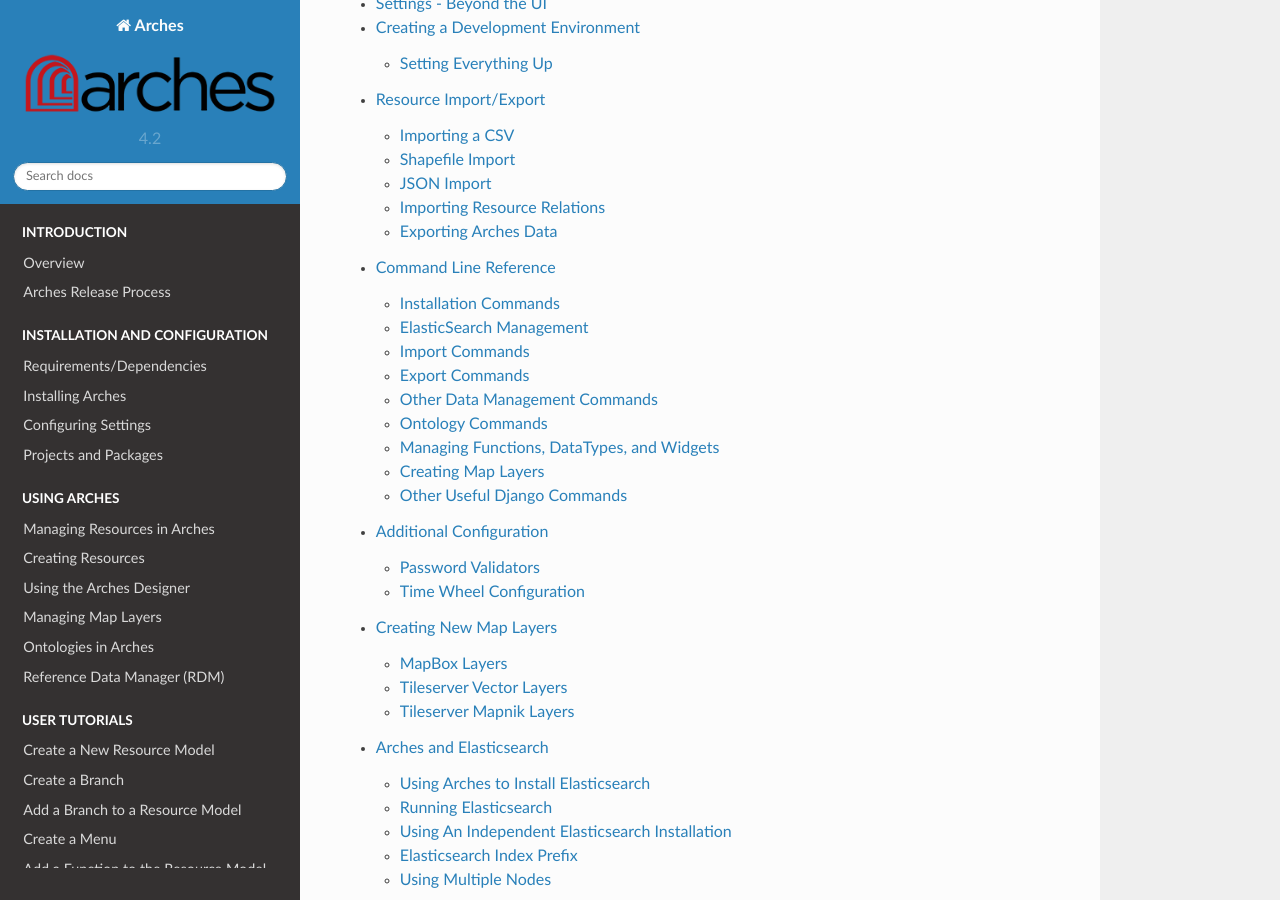
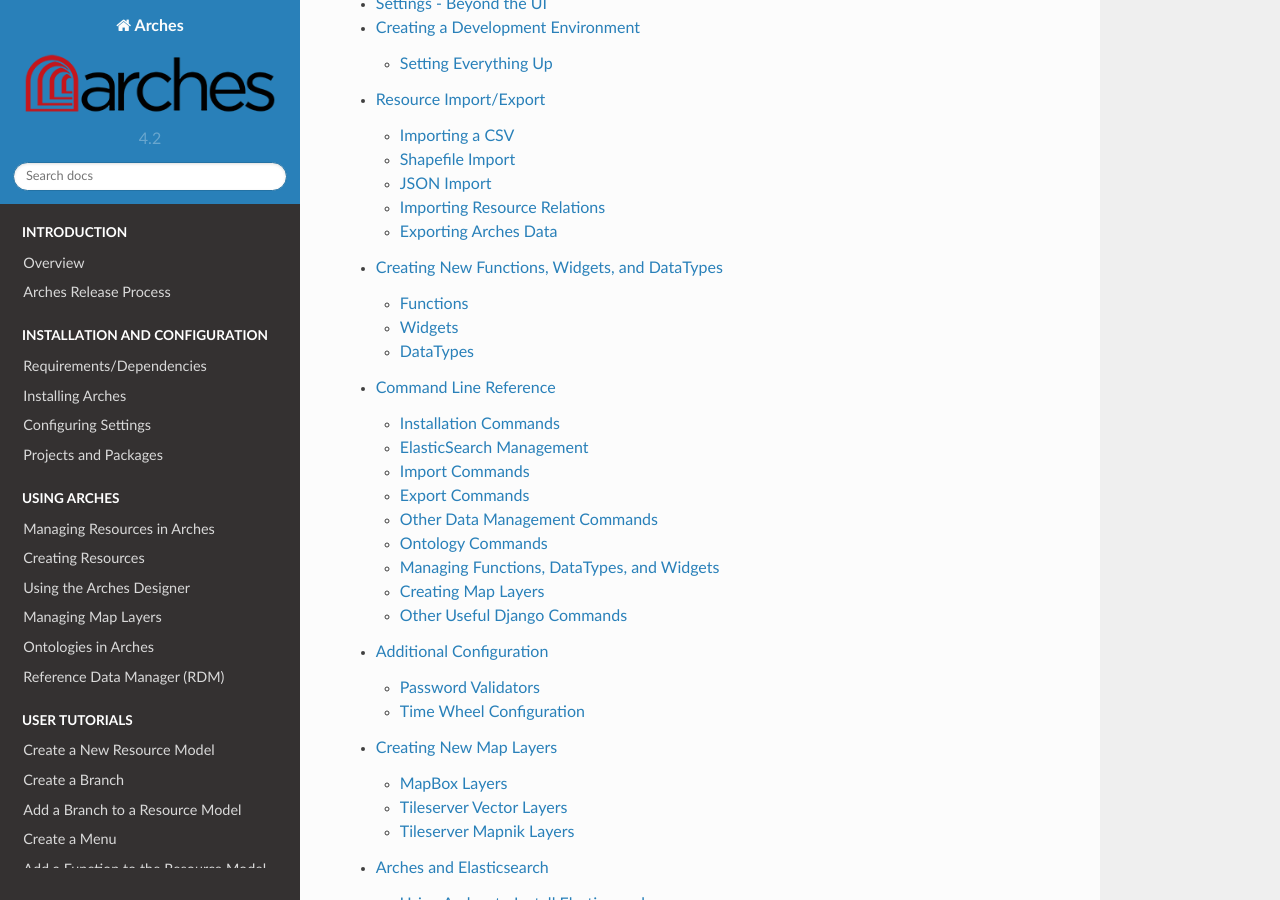
Before and after one commit to archesproject/arches-docs, a Sphinx documentation site: the page built from docs/index.txt, in a window 1280 px wide and 900 px high, scrolled down 2220 px. Built offline with Sphinx 7.4.7 and the Read the Docs theme 2.0.0, drawn with Linux system fonts in a browser that asks for light colours.

Commit message:
add functions, widgets, datatypes file to toc

```diff
--- a/docs/index.txt
+++ b/docs/index.txt
@@ -48,6 +48,7 @@
     settings-beyond-the-ui
     creating-a-development-environment
     import-export
+    functions-widgets-datatypes
     command-line-reference
     additional-configuration
     creating-new-map-layers
```
